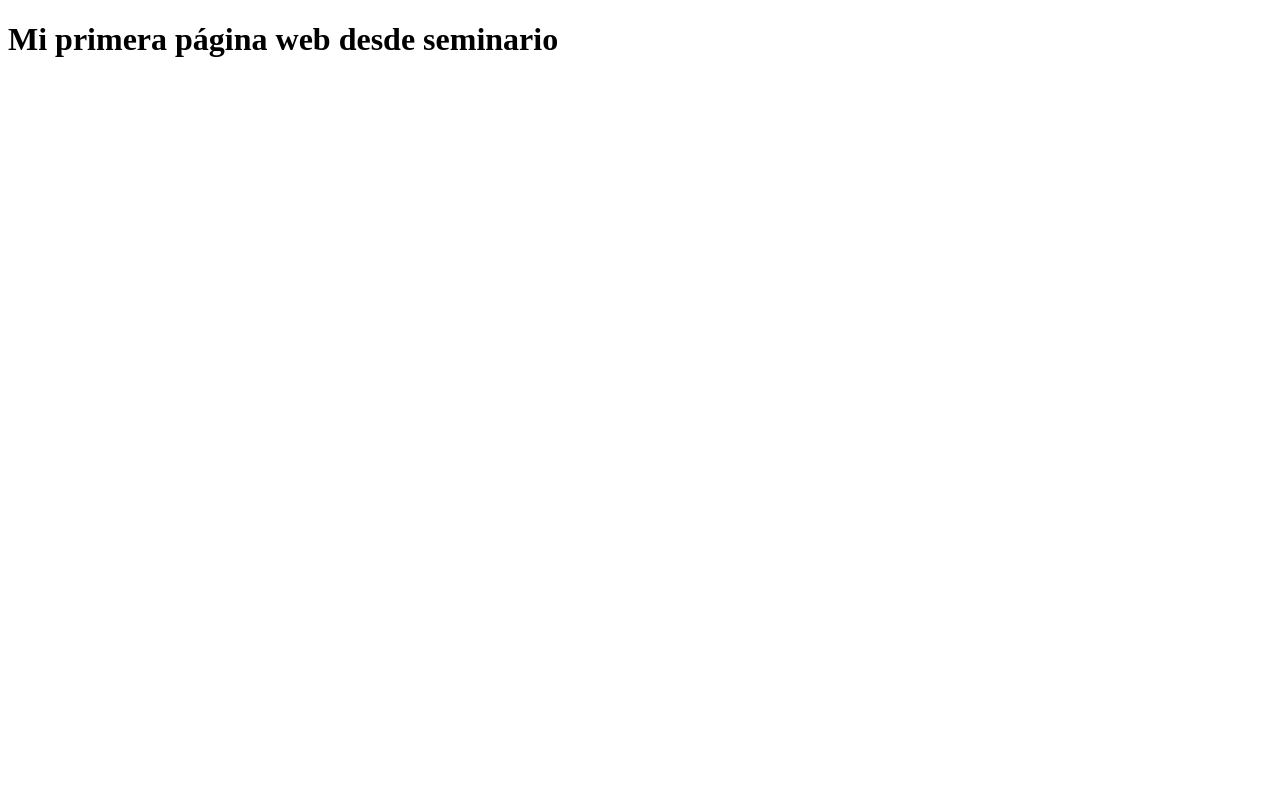
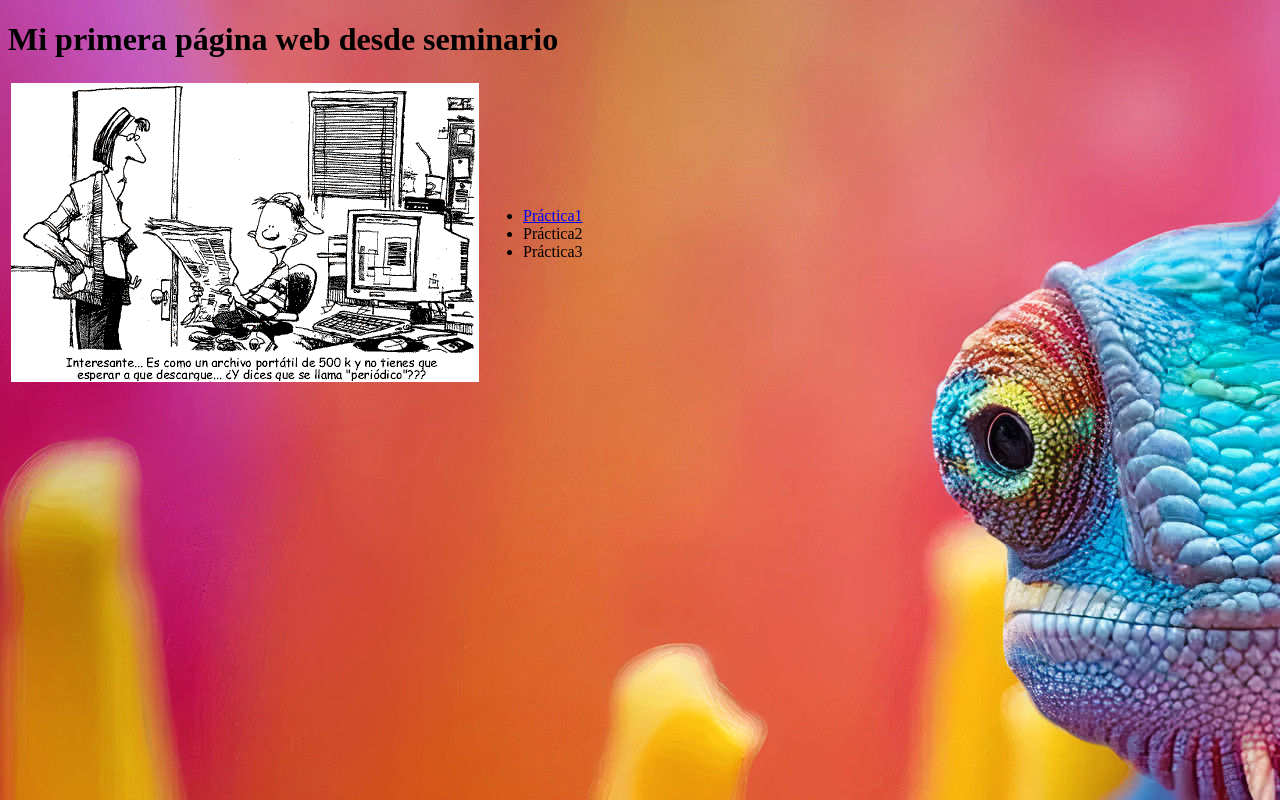
Before and after one commit to jdghtml/semi.github.io, a plain HTML site: page index.html in a window 1280 px wide. Drawn offline with Linux system fonts and the light colour scheme.

Commit message:
he añadido fondo e imagenes

```diff
--- a/index.html
+++ b/index.html
@@ -5,7 +5,24 @@
     <meta name="viewport" content="width=device-width, initial-scale=1.0">
     <title>mi página web</title>
 </head>
-<body>
+<body background="./images/fondo.jpg">
     <h1>Mi primera página web desde seminario</h1>
+    <table >
+        <tr>
+            <td>
+                <img src="./images/periodico.gif">
+            </td>
+            <td>
+                <ul>
+                    <li><a href="http://www.google.es">Práctica1</a></li>
+                    <li>Práctica2</li>
+                    <li>Práctica3</li>
+                </ul>
+            </td>
+        </tr>
+
+    </table>
+
+
 </body>
 </html>
```
Also changed, not shown: images/fondo.jpg (added), images/periodico.gif (added).
